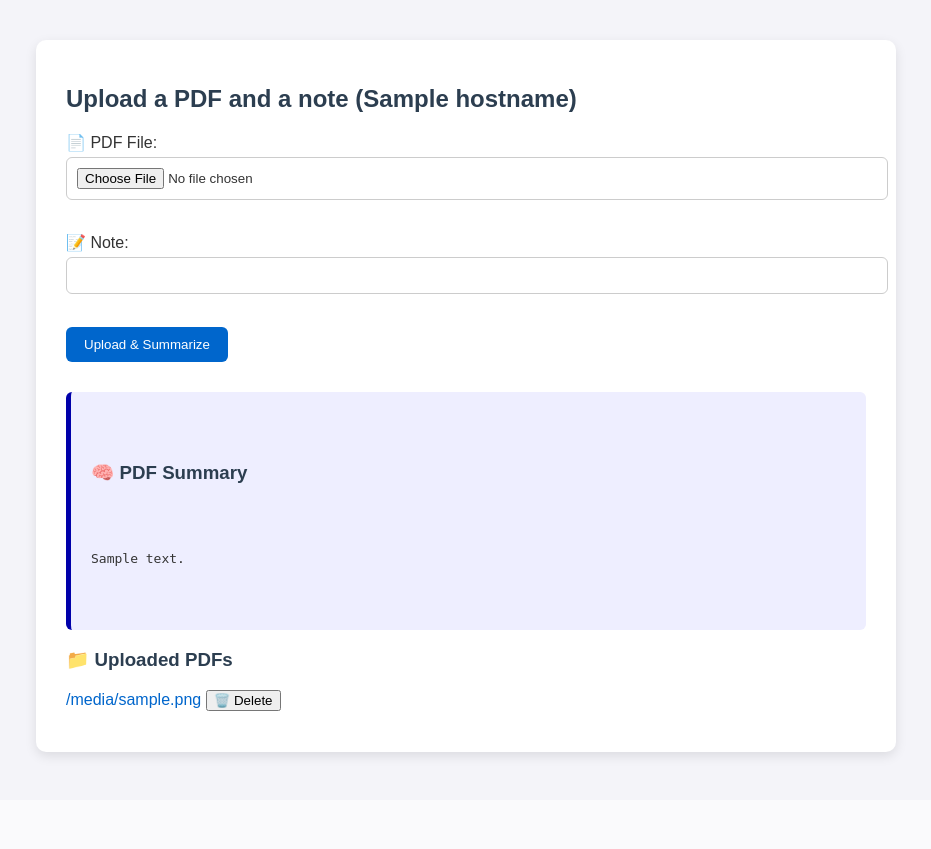
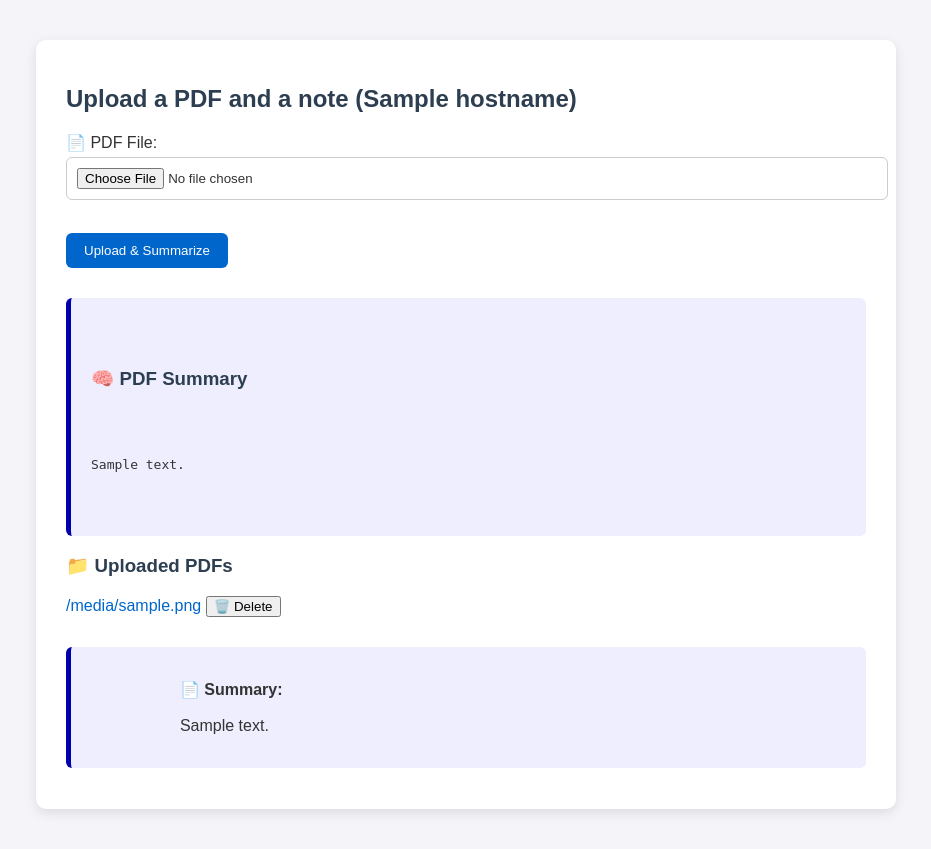
Before and after one commit to Buschhen/CC2, a Flask app: template app/templates/index.html in a window 1280 px wide. Shown: the whole page, without its empty margins (174-1105 px from the left). Before the commit the page ends 760 px from the top, so only its background shows below. Run offline with Flask 3, Linux system fonts and the light colour scheme; the template is opened without the code that fills it: most values are stand-ins (such as "Sample title", 1, 10 or a date in 2020).

Commit message:
added summary saving and fix ui and added summary show

```diff
--- a/app/main.py
+++ b/app/main.py
@@ -26,19 +26,27 @@ def upload():
     if request.method == 'POST':
         uploaded_file = request.files['pdf']
 
-        pdf_data = uploaded_file.read()
         if uploaded_file.filename.endswith('.pdf'):
             try:
-                # Upload the PDF file
+                pdf_data = uploaded_file.read()
+                summary = summarize_pdf(pdf_data)
+
+                # Upload PDF
                 pdf_blob = container_client.get_blob_client(uploaded_file.filename)
                 pdf_blob.upload_blob(BytesIO(pdf_data), overwrite=True)
-                summary = summarize_pdf(pdf_data)
 
-                # Upload the note as a .txt file
-                # note_blob_name = uploaded_file.filename + ".note.txt"
-                # note_blob = container_client.get_blob_client(note_blob_name)
-                # note_blob.upload_blob(note, overwrite=True)
-                # Summarize the PDF with GPT
+                # Save summary as a .summary.txt blob
+                summary_blob_name = uploaded_file.filename + ".summary.txt"
+                summary_blob = container_client.get_blob_client(summary_blob_name)
+                summary_blob.upload_blob(summary, overwrite=True)
+
+
+
+
+
+                # Upload the PDF file
+                # pdf_blob.upload_blob(BytesIO(pdf_data), overwrite=True)
+                # summary = summarize_pdf(pdf_data)
                 message = f"✅ Uploaded PDF and note: {uploaded_file.filename}"
 
             except Exception as e:
--- a/app/static/css/style.css
+++ b/app/static/css/style.css
@@ -54,6 +54,10 @@ input[type="submit"]:hover {
     border-radius: 6px;
     margin-top: 30px;
     white-space: pre-wrap;
+    word-wrap: break-word;
+    overflow-wrap: break-word;
+    max-width: 100%;
+    box-sizing: border-box;
 }
 
 ul {
--- a/app/templates/index.html
+++ b/app/templates/index.html
@@ -13,8 +13,8 @@
             <label>📄 PDF File:</label><br>
             <input type="file" name="pdf" accept=".pdf" required><br><br>
 
-            <label>📝 Note:</label><br>
-            <input type="text" name="note" required><br><br>
+            <!-- <label>📝 Note:</label><br>
+            <input type="text" name="note" required><br><br> -->
 
             <input type="submit" value="Upload & Summarize">
         </form>
@@ -32,16 +32,21 @@
 
         <h3>📁 Uploaded PDFs</h3>
         <ul>
-        {% for file in blob_list %}
+        {% for file in pdfs %}
             <li>
-                <a href="/download/{{ file }}">{{ file }}</a>
-                <form action="/delete/{{ file }}" method="post" style="display:inline;">
-                    <button type="submit" onclick="return confirm('Are you sure you want to delete this PDF?')">🗑️ Delete</button>
+                <a href="/download/{{ file.filename }}">{{ file.filename }}</a>
+                <form action="/delete/{{ file.filename }}" method="post" style="display:inline;">
+                    <button type="submit" onclick="return confirm('Are you sure?')">🗑️ Delete</button>
                 </form>
+                <div class="summary">
+                    <strong>📄 Summary:</strong><br>
+                    {{ file.summary }}
+                </div>
             </li>
         {% endfor %}
         </ul>
 
+
     </div>
 </body>
 </html>
```
